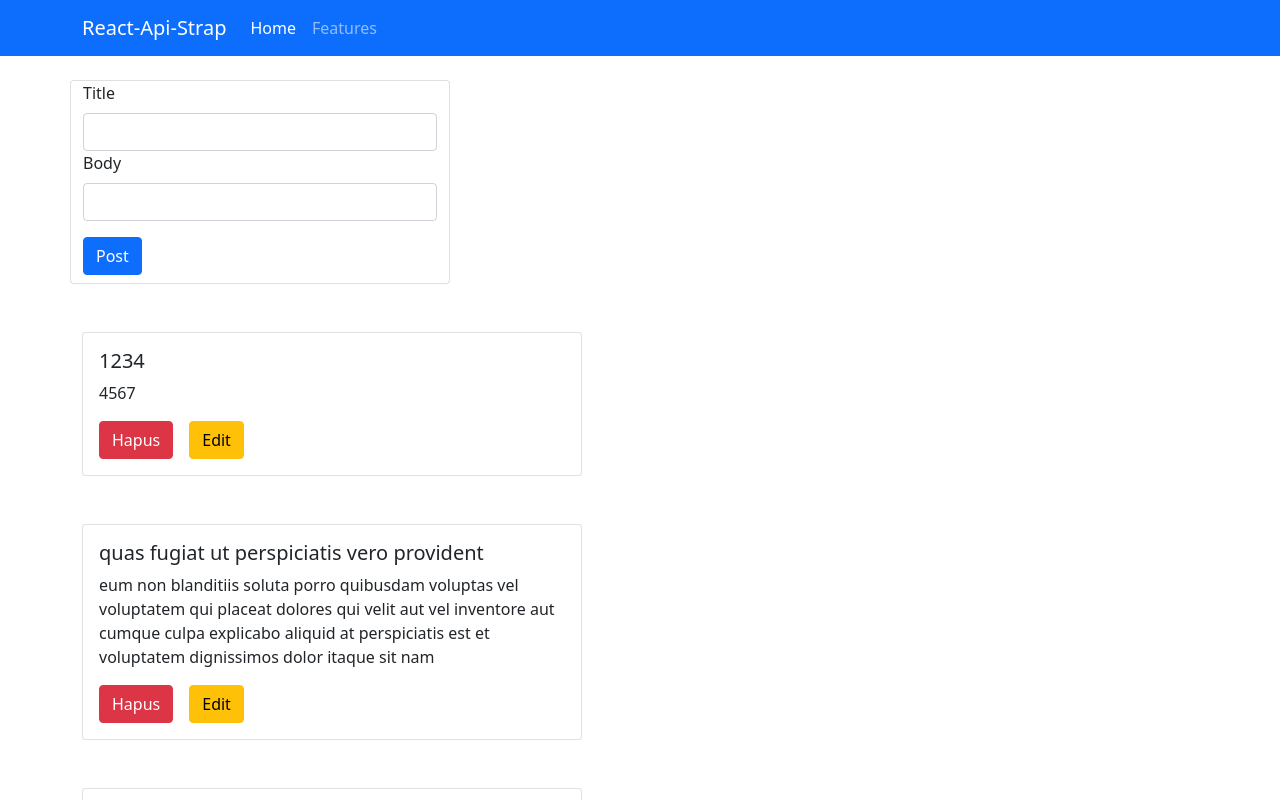
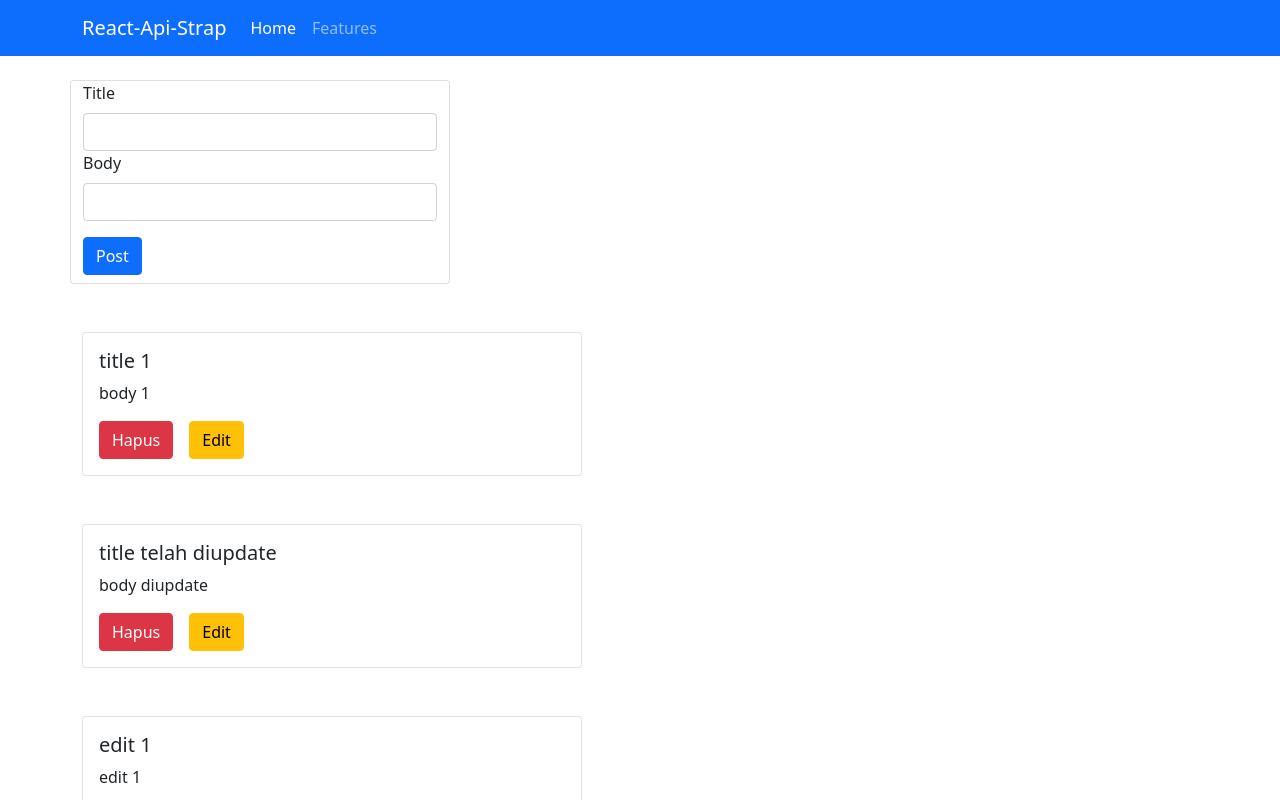
Before and after one commit to lian-cmd/react-api-strap, a React (Create React App) app: page / in a window 1280 px wide. Shown: the top 800 px of the page. Built offline with nearby package versions, Linux system fonts and the light colour scheme; data requests are answered from the project's data file.

Commit message:
menambahkan fungsi edit post data

```diff
--- a/db.json
+++ b/db.json
@@ -531,20 +531,20 @@
     {
       "userId": 10,
       "id": 96,
-      "title": "quaerat velit veniam amet cupiditate aut numquam ut sequi",
-      "body": "in non odio excepturi sint eum\nlabore voluptates vitae quia qui et\ninventore itaque rerum\nveniam non exercitationem delectus aut"
+      "title": "edit 1",
+      "body": "edit 1"
     },
     {
       "userId": 10,
       "id": 97,
-      "title": "quas fugiat ut perspiciatis vero provident",
-      "body": "eum non blanditiis soluta porro quibusdam voluptas\nvel voluptatem qui placeat dolores qui velit aut\nvel inventore aut cumque culpa explicabo aliquid at\nperspiciatis est et voluptatem dignissimos dolor itaque sit nam"
+      "title": "title telah diupdate",
+      "body": "body diupdate"
     },
     {
       "userId": 1,
-      "id": 1630679609444,
-      "title": "1234",
-      "body": "4567"
+      "id": 1630730273948,
+      "title": "title 1",
+      "body": "body 1"
     }
   ]
 }
--- a/src/component/Content.js
+++ b/src/component/Content.js
@@ -10,6 +10,7 @@ export default class Content extends Component {
       title: "",
       body: "",
     },
+    isUpdate: false
   };
 
   getPosApi = () => {
@@ -28,6 +29,14 @@ export default class Content extends Component {
       (result) => {
         console.log(result);
         this.getPosApi();
+        this.setState({ //ketika telah berhasil di post maka isi form akan dikosongkan kembali
+          formPost: {
+            userId: 1,
+            id: 1,
+            title: "",
+            body: "",
+          }
+        })
       },
       (error) => {
         console.log(error);
@@ -35,10 +44,32 @@ export default class Content extends Component {
     );
   };
 
+  putDataToApi = () => {
+    axios.put(`http://localhost:3004/posts/${this.state.formPost.id}`,this.state.formPost)
+      .then((result) => {
+      // console.log(result);
+        this.getPosApi();
+        this.setState({
+          isUpdate: false,
+          formPost: {
+            userId: 1,
+            id: 1,
+            title: "",
+            body: "",
+          }
+        })
+
+    })
+  }
+
   handlePost = (event) => {
     event.preventDefault();
     // console.log(this.state.formPost)
-    this.postDataToApi();
+    if (this.state.isUpdate) {
+      this.putDataToApi();
+    } else {
+      this.postDataToApi();
+    }
   };
 
   handleHapus = (id) => {
@@ -54,7 +85,9 @@ export default class Content extends Component {
     // console.log(formPostNew[e.target.name]) //hasilnya title
     let timeStamp = new Date().getTime();
     // console.log(timeStamp)
-    formPostNew["id"] = timeStamp;
+    if (!this.state.isUpdate) { // update bernilai benar
+      formPostNew["id"] = timeStamp;
+    }
     formPostNew[event.target.name] = event.target.value;
     // ambil namenya seperti title, body dll dan masukkan nilainya yang diketik
     this.setState(
@@ -70,7 +103,8 @@ export default class Content extends Component {
   handleEdit = (data) => {
     // console.log(data)
     this.setState({
-      formPost:data
+      formPost: data,
+      isUpdate:true
     })
   }
 
```
